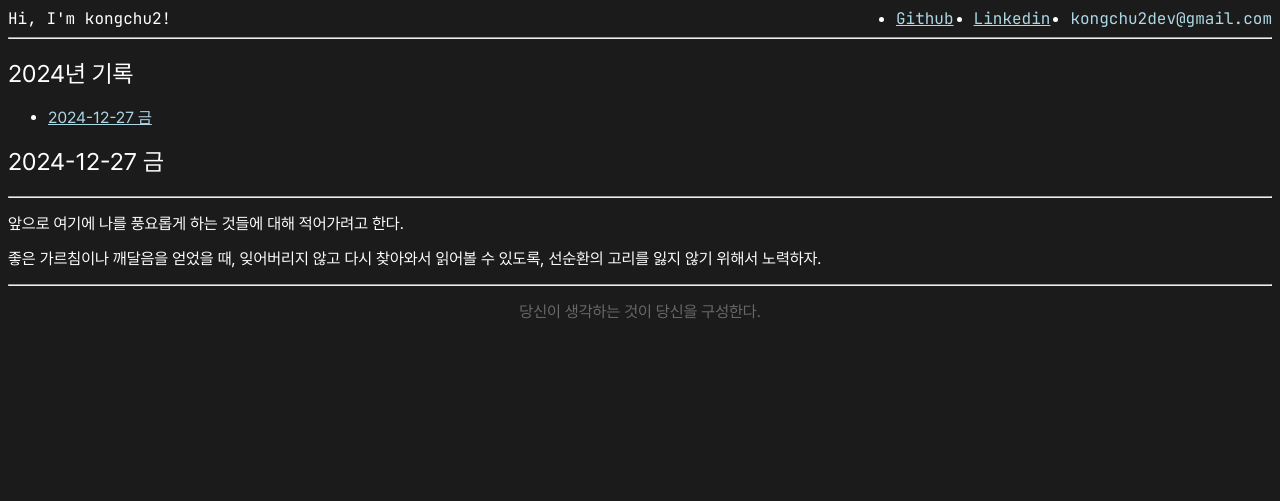
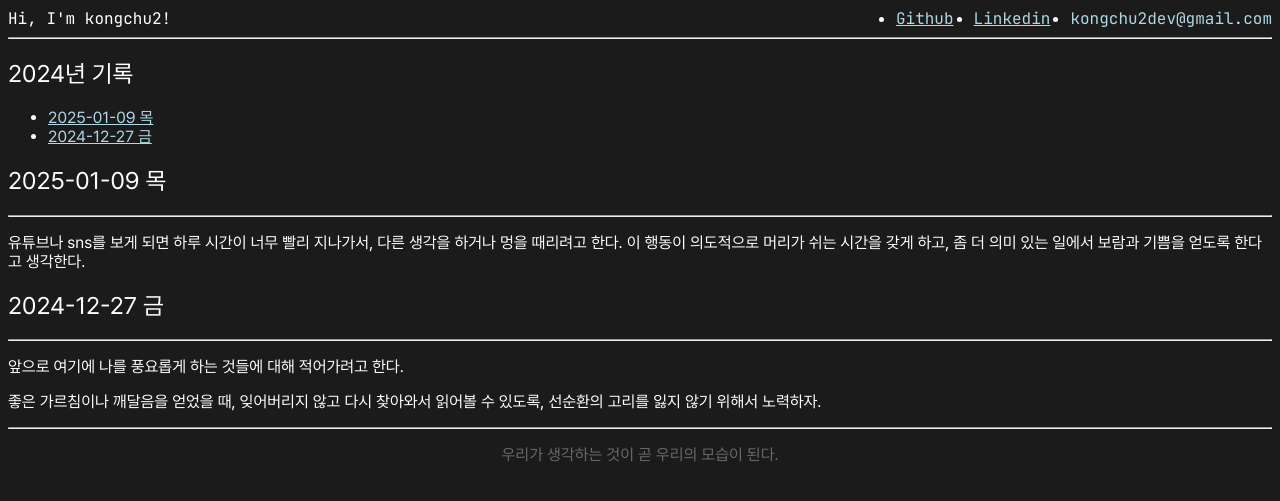
Before and after one commit to kongchu2/kongchu2.github.io, a Jekyll site: the page built from index.markdown, in a window 1280 px wide. Shown: the top 501 px of the page. Built offline with Jekyll 4.4.1, drawn with Linux system fonts in a browser that asks for light colours.

Commit message:
add 2025-01-09-thu.md

```diff
--- a/_includes/footer.html
+++ b/_includes/footer.html
@@ -1,3 +1,3 @@
 <footer>
-    <p>당신이 생각하는 것이 당신을 구성한다.</p>
+    <p>우리가 생각하는 것이 곧 우리의 모습이 된다.</p>
 </footer>
```
Also changed, not shown: _posts/2025-01-09-thu.md (added, +8 -0 lines).
